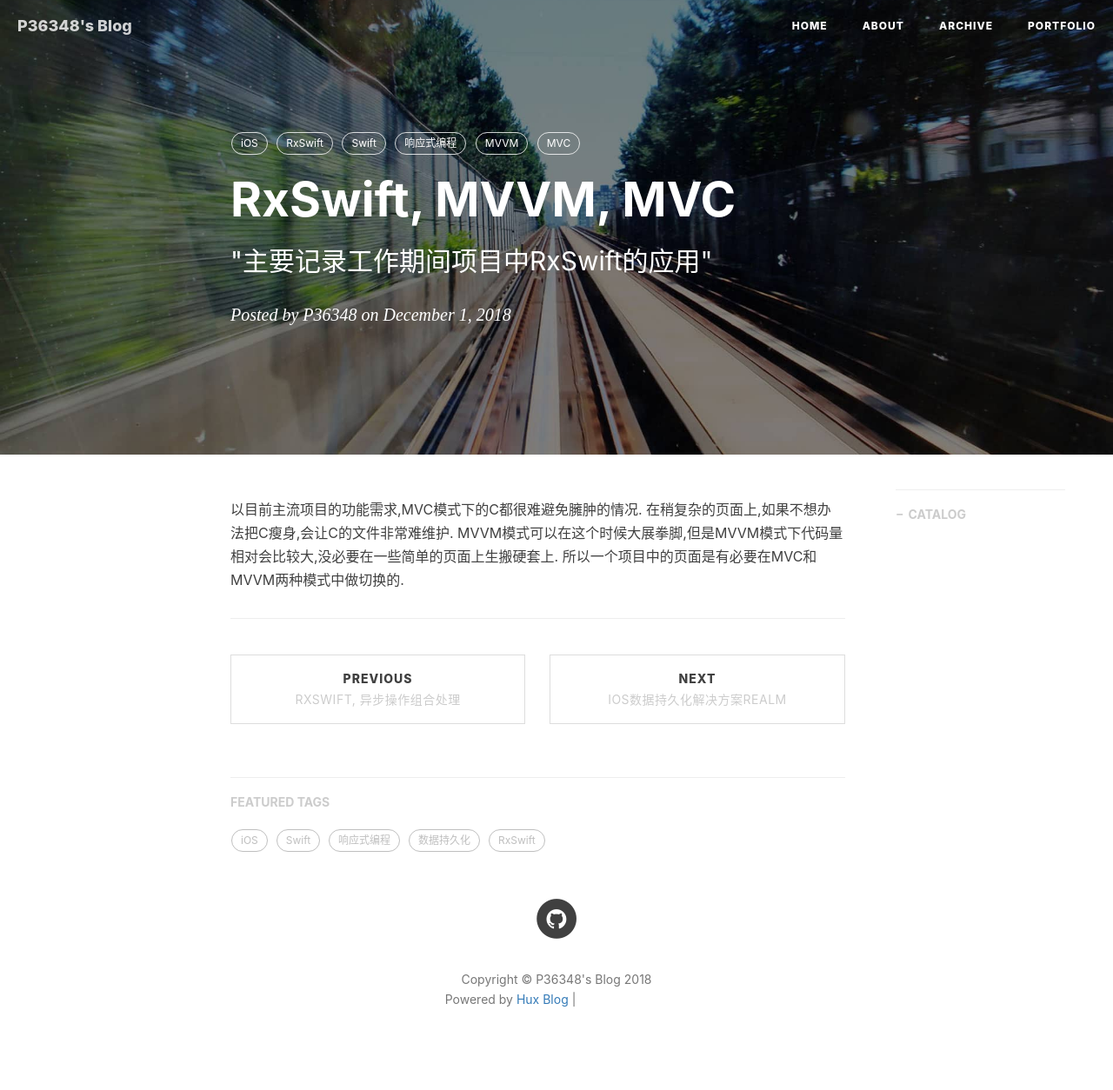
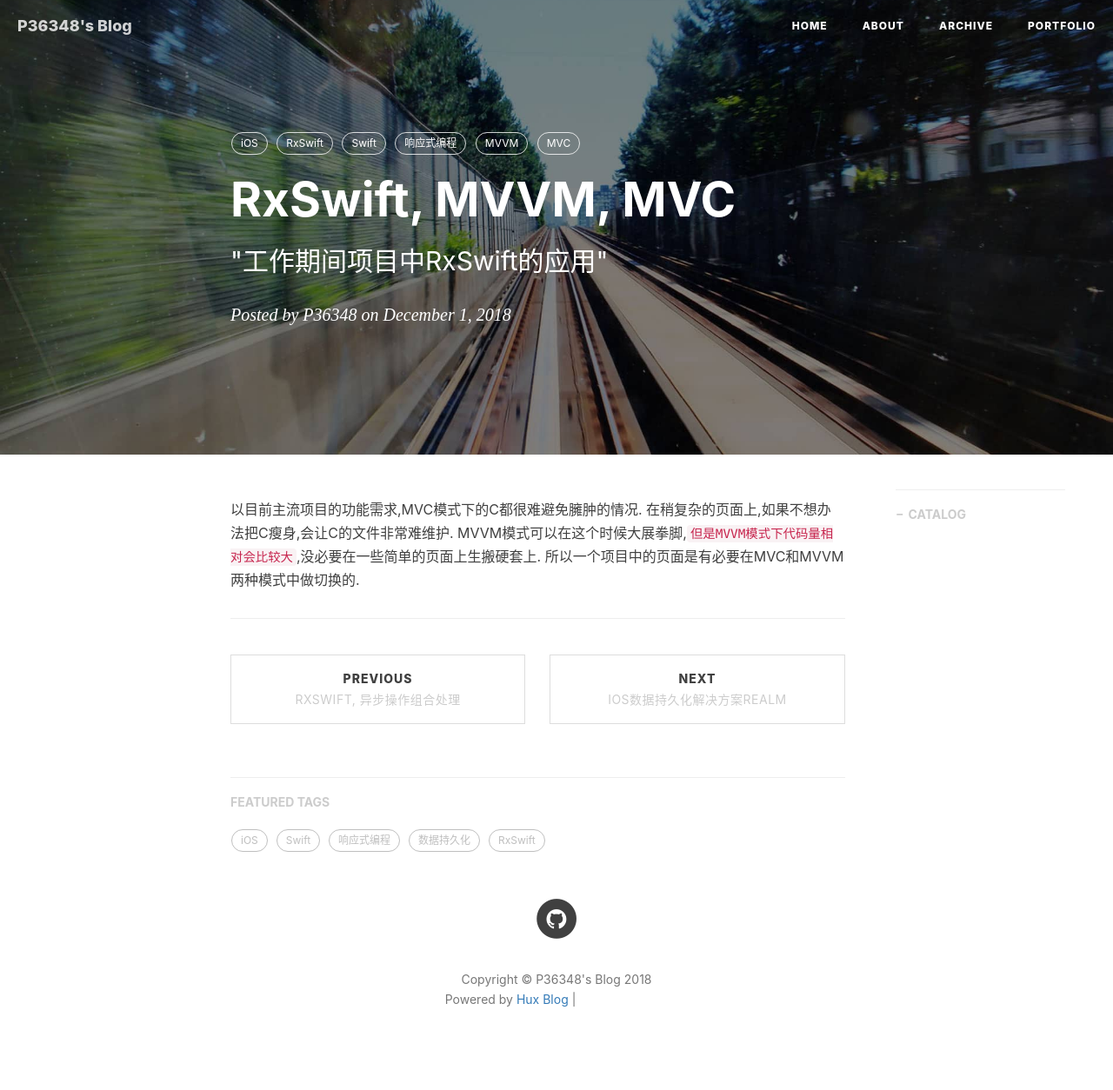
Before and after one commit to p36348/p36348.github.io, a Jekyll site: the page built from _posts/2018-12-04-rxswift-in-mvvm-mvc.md, in a window 1280 px wide. Shown: the whole page at 87% size. Built offline with Jekyll 4.4.1, drawn with Linux system fonts in a browser that asks for light colours; nearby versions of some CDN libraries; comment, search, counter and statistics services are not loaded; grey boxes are pictures that could not be loaded.

Commit message:
no message

```diff
--- a/_posts/2018-12-04-rxswift-in-mvvm-mvc.md
+++ b/_posts/2018-12-04-rxswift-in-mvvm-mvc.md
@@ -1,7 +1,7 @@
 ---
 layout:     post
 title:      "RxSwift, MVVM, MVC"
-subtitle:   " \"主要记录工作期间项目中RxSwift的应用\""
+subtitle:   " \"工作期间项目中RxSwift的应用\""
 date:       2018-12-01 12:00:00
 author:     "P36348"
 header-img: "img/post-bg-2015.jpg"
@@ -17,7 +17,7 @@ tags:
 
 以目前主流项目的功能需求,MVC模式下的C都很难避免臃肿的情况.
 在稍复杂的页面上,如果不想办法把C瘦身,会让C的文件非常难维护.
-MVVM模式可以在这个时候大展拳脚,但是MVVM模式下代码量相对会比较大,没必要在一些简单的页面上生搬硬套上.
+MVVM模式可以在这个时候大展拳脚,`但是MVVM模式下代码量相对会比较大`,没必要在一些简单的页面上生搬硬套上.
 所以一个项目中的页面是有必要在MVC和MVVM两种模式中做切换的.
 
 
```
Also changed, not shown: _posts/2018-11-27-rxswift-async-programing.md (+1 -1 lines).
